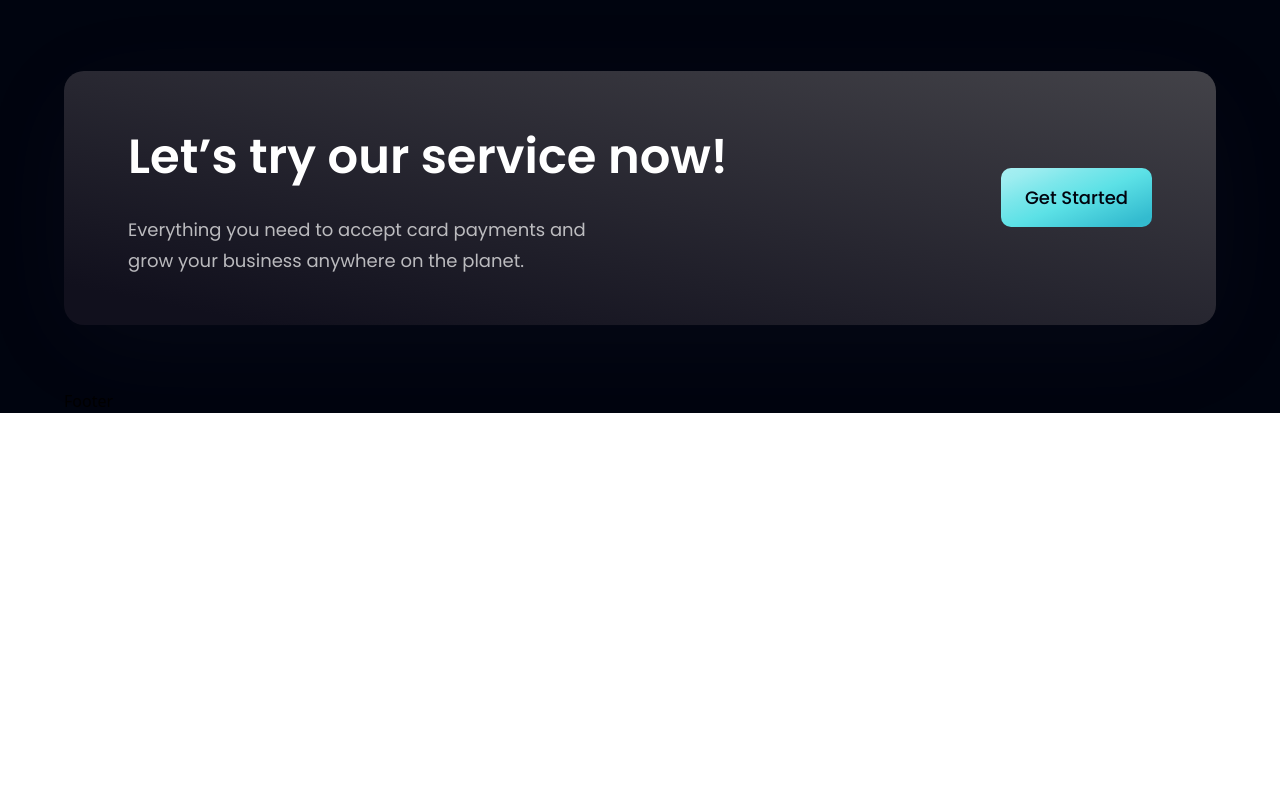
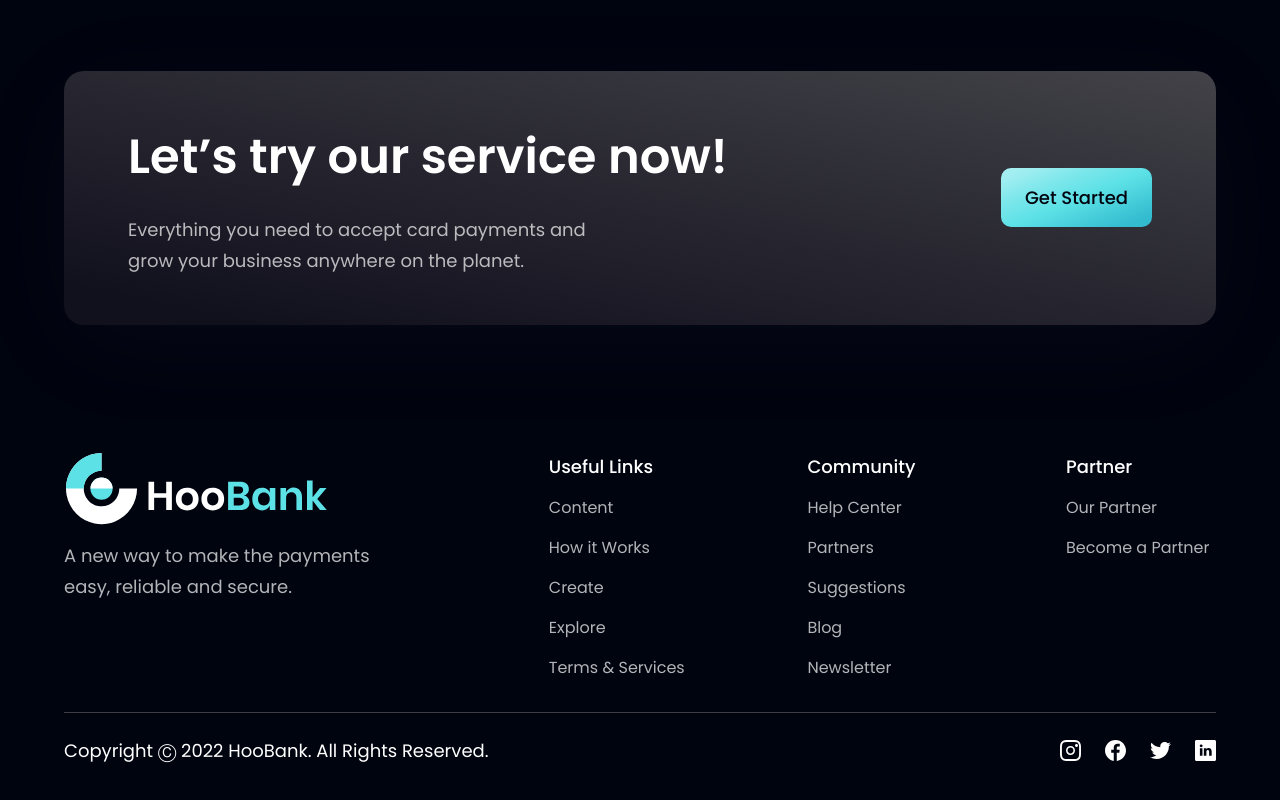
Before and after one commit to tugrankenger/react-responsive-website-with-tailwind, a React (Vite) app: page / in a window 1280 px wide. Shown: the part 4113-4913 px from the top of the page. Before the commit the page ends 4526 px from the top, so only its background shows below. Built offline with nearby package versions, Linux system fonts and the light colour scheme.

Commit message:
complete footer section

```diff
--- a/src/components/Footer.jsx
+++ b/src/components/Footer.jsx
@@ -1,9 +1,49 @@
-import React from 'react'
+import styles from '../style'
+import {logo} from '../assets'
+import {footerLinks, socialMedia} from '../constants'
 
-const Footer = () => {
-  return (
-    <div>Footer</div>
+const Footer = () =>
+  (
+    <section className={`${styles.flexCenter} ${styles.paddingY} flex-col`}>
+      <div className={`${styles.flexStart} md:flex-row flex-col mb-8 w-full`}>
+        <div className='flex-[1] flex flex-col justify-start mr-10'>
+          <img src={logo} alt="logo_footer" className='w-[266px] h-[72px] object-contain' />
+          <p className={`${styles.paragraph} mt-4 max-w-[312px]`}>
+            A new way to make the payments easy, reliable and secure.
+          </p>
+        </div>
+
+        <div className='flex-[1.5] w-full flex flex-row justify-between flex-wrap md:mt-0 mt-10'>
+          {footerLinks.map((footerLink)=>(
+            <div key={footerLink.title} className={`flex flex-col ss:my-0 my-4 min-w-[150px]`}>
+              <h4 className='font-poppins font-medium text-[18px] leading-[27px] text-white'>
+                {footerLink.title}
+              </h4>
+              <ul className='list-none mt-4'>
+                {footerLink.links.map((link, index)=>(
+                  <li key={link.name} className={`font-poppins font-normal text-[16px] leading-[24px] cursor-pointer hover:text-secondary text-dimWhite ${index !== footerLink.links.length -1 ? "mb-4": "mb-0"}`}>
+                    {link.name}
+                  </li>
+                ))}
+              </ul>
+            </div>
+          ))}
+        </div>
+      </div>
+      <div className='w-full flex justify-between items-center md:flex-row flex-col pt-6 border-t-[1px] border-t-[#3F3E45]'>
+        <p className='font-poppins font-normal text-center text-[18px] leading-[27px] text-white'>
+          Copyright Ⓒ 2022 HooBank. All Rights Reserved.
+        </p>
+        <div className='flex flex-row md:mt-0 mt-6'>
+          {socialMedia.map((social,index)=>(
+            <img key={social.id} src={social.icon} alt={social.id}
+            className={`w-[21px] h-[21px] object-contain cursor-pointer ${index !== socialMedia.length -1 ?"mr-6":"mr-0"}`}
+            onClick={()=>window.open(social.link)}
+            />
+          ))}
+        </div>
+      </div>
+    </section>
   )
-}
 
 export default Footer
```
